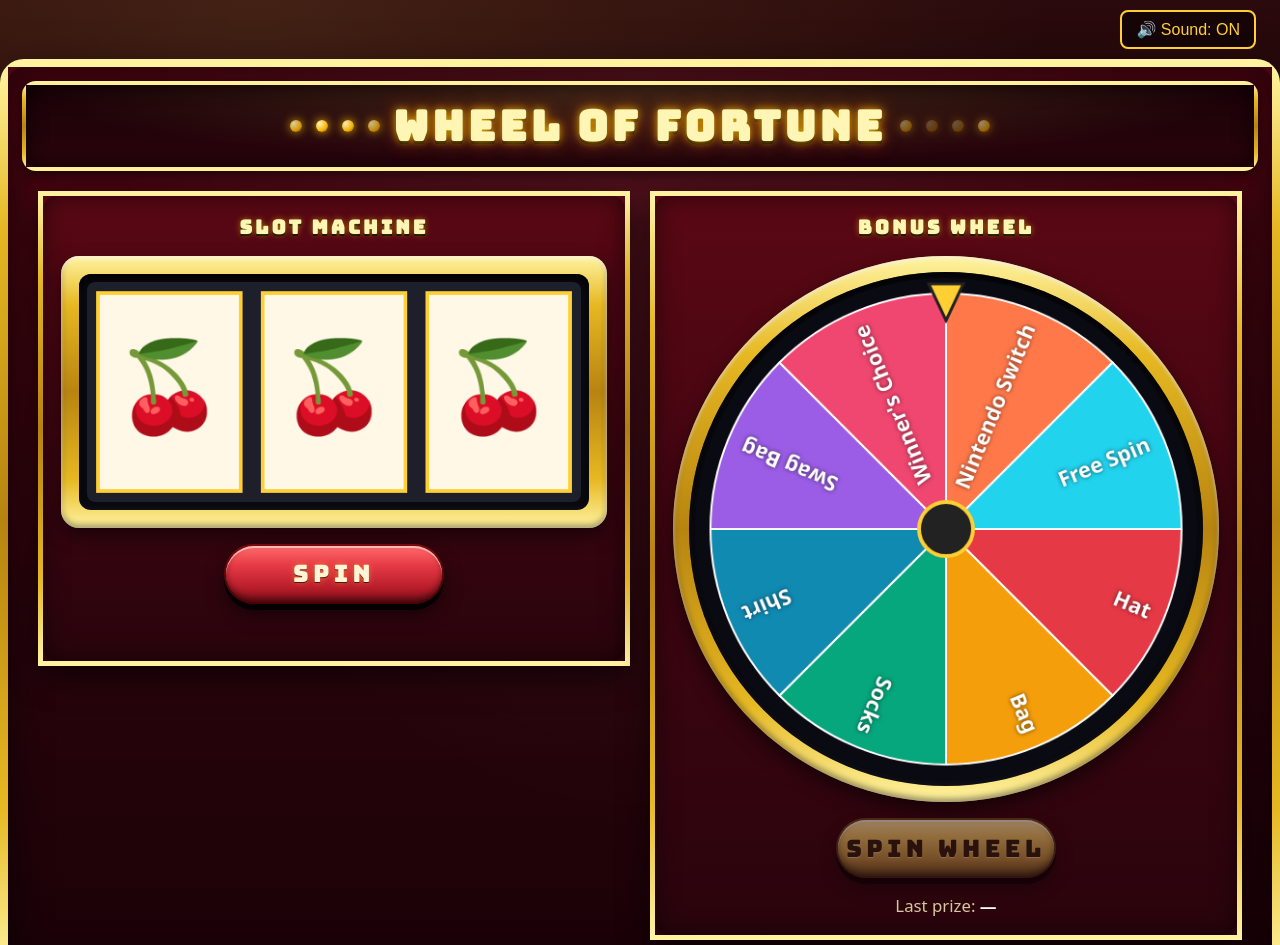
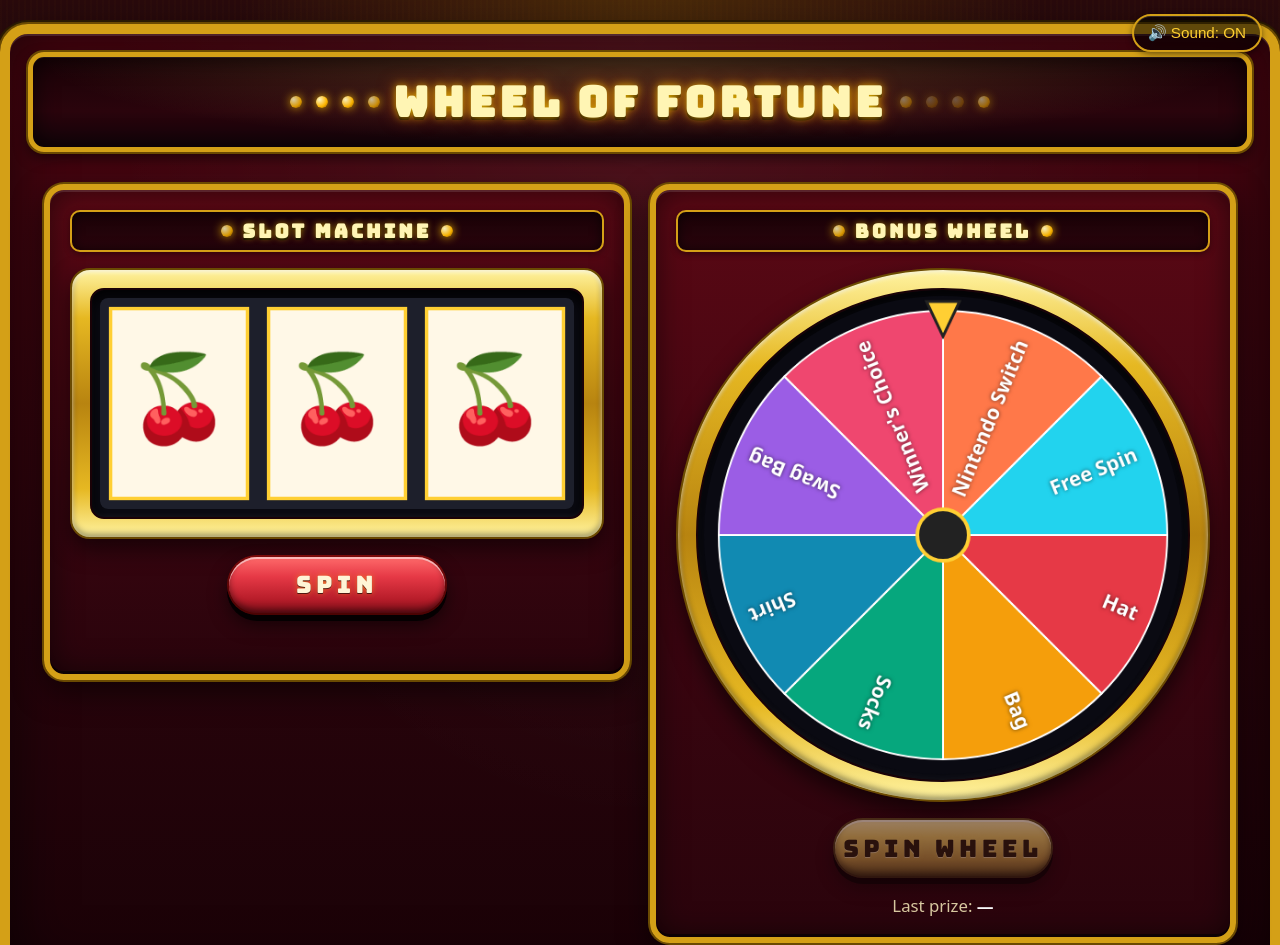
Before and after one commit to jbaugment/wheel-of-fortune, a website built with Vite: page index.html in a window 1280 px wide. Shown: the top 945 px of the page. Built offline with nearby package versions, Linux system fonts and the light colour scheme.

Commit message:
Whole-page casino cabinet: solid gold borders, sub-marquees with lights, casino-styled modal, fixed-floating sound toggle, wood-grain body bg

```diff
--- a/index.html
+++ b/index.html
@@ -39,7 +39,11 @@
 
       <div class="stage">
         <section class="panel slot-panel" aria-label="Slot machine">
-          <h2 class="sub-marquee">Slot Machine</h2>
+          <div class="sub-marquee">
+            <span class="marquee-light"></span>
+            <h2 class="sub-marquee-title">Slot Machine</h2>
+            <span class="marquee-light"></span>
+          </div>
           <div class="reels-bezel">
             <div class="reels-window">
               <canvas
@@ -63,7 +67,11 @@
         </section>
 
         <section class="panel wheel-panel" aria-label="Bonus wheel">
-          <h2 class="sub-marquee">Bonus Wheel</h2>
+          <div class="sub-marquee">
+            <span class="marquee-light"></span>
+            <h2 class="sub-marquee-title">Bonus Wheel</h2>
+            <span class="marquee-light"></span>
+          </div>
           <div class="wheel-bezel">
             <div class="wheel-window">
               <canvas
--- a/src/styles.css
+++ b/src/styles.css
@@ -1,5 +1,6 @@
 :root {
   --bg: #160407;
+  --panel: #2a040c;
   --panel-velvet: linear-gradient(
     180deg,
     #5a0814 0%,
@@ -14,6 +15,9 @@
     #e6b822 82%,
     #fff3a0 100%
   );
+  --brass-flat: #d4a017;
+  --brass-dark: #6a4a02;
+  --brass-light: #ffe680;
   --accent: #ffcf33;
   --accent-2: #ef476f;
   --text: #f8f9fa;
@@ -28,19 +32,31 @@ html,
 body {
   margin: 0;
   padding: 0;
-  /* Casino velvet + dark wood backdrop. Static — no animations on body. */
+  /* Casino floor: dark velvet + wood grain hints. Static — no animations on body. */
   background:
     radial-gradient(
-      ellipse at 20% 0%,
-      rgba(255, 200, 80, 0.12),
+      ellipse at 50% -10%,
+      rgba(255, 215, 0, 0.18),
+      transparent 45%
+    ),
+    radial-gradient(
+      ellipse at 15% 110%,
+      rgba(120, 0, 30, 0.55),
       transparent 55%
     ),
     radial-gradient(
-      ellipse at 80% 100%,
-      rgba(120, 0, 30, 0.55),
-      transparent 60%
+      ellipse at 85% 110%,
+      rgba(80, 30, 10, 0.55),
+      transparent 55%
     ),
-    linear-gradient(180deg, #2a0a0c 0%, #1a0407 50%, #0a0203 100%);
+    repeating-linear-gradient(
+      90deg,
+      rgba(60, 25, 10, 0.18) 0px,
+      rgba(60, 25, 10, 0.18) 2px,
+      transparent 2px,
+      transparent 6px
+    ),
+    linear-gradient(180deg, #2a0a0c 0%, #14040a 50%, #060102 100%);
   background-attachment: fixed;
   color: var(--text);
   font-family:
@@ -52,20 +68,24 @@ body {
 }
 
 .topbar {
-  display: flex;
-  align-items: center;
-  justify-content: flex-end;
-  padding: 10px 24px;
+  position: fixed;
+  top: 14px;
+  right: 18px;
+  z-index: 50;
+  padding: 0;
 }
 
 .sound-toggle {
-  background: rgba(0, 0, 0, 0.45);
-  border: 2px solid var(--accent);
+  background: rgba(0, 0, 0, 0.55);
+  border: 2px solid var(--brass-flat);
   color: var(--accent);
   padding: 8px 14px;
-  border-radius: 8px;
-  font-size: 1rem;
+  border-radius: 999px;
+  font-size: 0.95rem;
   cursor: pointer;
+  box-shadow:
+    inset 0 1px 0 rgba(255, 255, 255, 0.15),
+    0 2px 6px rgba(0, 0, 0, 0.5);
 }
 
 .sound-toggle:hover {
@@ -76,17 +96,20 @@ body {
 
 .cabinet {
   max-width: 1280px;
-  margin: 0 auto 32px;
-  padding: 14px;
-  border-radius: 24px;
+  margin: 24px auto 40px;
+  padding: 18px;
+  border-radius: 28px;
   background:
-    radial-gradient(ellipse at top, rgba(255, 255, 255, 0.05), transparent 60%),
+    radial-gradient(ellipse at top, rgba(255, 255, 255, 0.06), transparent 60%),
     linear-gradient(180deg, #4a0510 0%, #2a040c 60%, #1a0207 100%);
-  border: 8px solid transparent;
-  border-image: var(--brass) 1;
+  border: 10px solid var(--brass-flat);
   box-shadow:
-    0 20px 50px rgba(0, 0, 0, 0.7),
-    inset 0 0 40px rgba(0, 0, 0, 0.6);
+    0 0 0 2px #6a4a02,
+    0 0 0 4px #2a1a02,
+    inset 0 2px 0 rgba(255, 255, 255, 0.12),
+    inset 0 -3px 0 rgba(0, 0, 0, 0.5),
+    0 24px 60px rgba(0, 0, 0, 0.75),
+    inset 0 0 60px rgba(0, 0, 0, 0.6);
 }
 
 .stage {
@@ -105,20 +128,39 @@ body {
 
 .panel {
   background: var(--panel-velvet);
-  border: 5px solid transparent;
-  border-image: var(--brass) 1;
-  border-radius: 18px;
-  padding: 18px;
+  border: 6px solid var(--brass-flat);
+  border-radius: 20px;
+  padding: 20px;
   display: flex;
   flex-direction: column;
   align-items: center;
   gap: 16px;
   box-shadow:
+    inset 0 2px 0 rgba(255, 255, 255, 0.12),
+    inset 0 -3px 0 rgba(0, 0, 0, 0.55),
+    0 0 0 2px #6a4a02,
     0 12px 30px rgba(0, 0, 0, 0.55),
-    inset 0 0 24px rgba(0, 0, 0, 0.5);
+    inset 0 0 30px rgba(0, 0, 0, 0.55);
 }
 
+/* Small per-panel marquee strip ("SLOT MACHINE", "BONUS WHEEL"). */
 .sub-marquee {
+  display: flex;
+  align-items: center;
+  justify-content: center;
+  gap: 10px;
+  width: 100%;
+  margin: 0;
+  padding: 6px 14px;
+  border-radius: 10px;
+  background: linear-gradient(180deg, #1a0207, #2a040c);
+  border: 2px solid var(--brass-flat);
+  box-shadow:
+    inset 0 0 12px rgba(0, 0, 0, 0.7),
+    0 2px 6px rgba(0, 0, 0, 0.4);
+}
+
+.sub-marquee-title {
   margin: 0;
   font-family: "Bungee", system-ui, sans-serif;
   font-size: 1.2rem;
@@ -126,7 +168,7 @@ body {
   color: #fff5b4;
   text-transform: uppercase;
   text-shadow:
-    0 0 6px rgba(255, 215, 0, 0.5),
+    0 0 6px rgba(255, 215, 0, 0.55),
     0 2px 0 #000;
 }
 
@@ -179,17 +221,18 @@ canvas {
   justify-content: center;
   gap: 14px;
   width: 100%;
-  padding: 14px 22px;
-  margin-bottom: 4px;
-  border-radius: 14px;
+  padding: 18px 26px;
+  margin-bottom: 16px;
+  border-radius: 16px;
   background:
-    radial-gradient(ellipse at top, rgba(255, 215, 100, 0.18), transparent 70%),
-    linear-gradient(180deg, #1a0207, #2a040c);
-  border: 4px solid transparent;
-  border-image: var(--brass) 1;
+    radial-gradient(ellipse at top, rgba(255, 215, 100, 0.22), transparent 70%),
+    linear-gradient(180deg, #1a0207, #2a040c 60%, #14040a);
+  border: 5px solid var(--brass-flat);
   box-shadow:
-    inset 0 0 20px rgba(0, 0, 0, 0.7),
-    0 4px 12px rgba(0, 0, 0, 0.5);
+    inset 0 0 24px rgba(0, 0, 0, 0.75),
+    inset 0 1px 0 rgba(255, 255, 255, 0.12),
+    0 0 0 2px #6a4a02,
+    0 6px 14px rgba(0, 0, 0, 0.55);
 }
 
 .marquee-title {
@@ -251,27 +294,22 @@ canvas {
 .reels-bezel {
   width: 100%;
   padding: 18px;
-  border-radius: 18px;
-  background: linear-gradient(
-    180deg,
-    #fff3a0 0%,
-    #e6b822 18%,
-    #b88410 50%,
-    #e6b822 82%,
-    #fff3a0 100%
-  );
+  border-radius: 20px;
+  background: var(--brass);
+  border: 2px solid #6a4a02;
   box-shadow:
-    0 8px 18px rgba(0, 0, 0, 0.5),
+    0 10px 22px rgba(0, 0, 0, 0.55),
     inset 0 2px 4px rgba(255, 255, 255, 0.7),
     inset 0 -3px 6px rgba(0, 0, 0, 0.4);
 }
 
 .reels-window {
-  border-radius: 12px;
+  border-radius: 14px;
   padding: 8px;
   background: #0a0a12;
+  border: 2px solid #1a0207;
   box-shadow:
-    inset 0 6px 14px rgba(0, 0, 0, 0.85),
+    inset 0 8px 16px rgba(0, 0, 0, 0.9),
     inset 0 -2px 4px rgba(255, 255, 255, 0.05);
 }
 
@@ -283,15 +321,16 @@ canvas {
   height: auto;
 }
 
-/* ----- Bonus wheel bezel (matches reels bezel — gold + recessed) ----- */
+/* ----- Bonus wheel bezel (matches reels bezel — gold + recessed circle) ----- */
 
 .wheel-bezel {
   width: 100%;
-  padding: 16px;
+  padding: 18px;
   border-radius: 50%;
   background: var(--brass);
+  border: 2px solid #6a4a02;
   box-shadow:
-    0 8px 18px rgba(0, 0, 0, 0.55),
+    0 10px 22px rgba(0, 0, 0, 0.6),
     inset 0 2px 4px rgba(255, 255, 255, 0.7),
     inset 0 -3px 6px rgba(0, 0, 0, 0.45);
 }
@@ -300,8 +339,9 @@ canvas {
   border-radius: 50%;
   padding: 6px;
   background: #0a0a12;
+  border: 2px solid #1a0207;
   box-shadow:
-    inset 0 6px 16px rgba(0, 0, 0, 0.85),
+    inset 0 8px 18px rgba(0, 0, 0, 0.9),
     inset 0 -2px 6px rgba(255, 255, 255, 0.05);
 }
 
@@ -432,18 +472,32 @@ canvas {
 }
 
 .modal-card {
-  background: var(--panel);
-  border: 4px solid var(--accent);
-  border-radius: 18px;
+  background:
+    radial-gradient(ellipse at top, rgba(255, 215, 100, 0.16), transparent 65%),
+    var(--panel-velvet);
+  border: 6px solid var(--brass-flat);
+  border-radius: 20px;
   padding: 36px 48px;
   text-align: center;
   max-width: 90vw;
+  box-shadow:
+    0 0 0 2px #6a4a02,
+    inset 0 2px 0 rgba(255, 255, 255, 0.12),
+    inset 0 -3px 0 rgba(0, 0, 0, 0.5),
+    inset 0 0 30px rgba(0, 0, 0, 0.55),
+    0 24px 60px rgba(0, 0, 0, 0.7);
 }
 
 .modal-card h2 {
   margin: 0 0 12px;
-  color: var(--accent);
+  font-family: "Bungee", system-ui, sans-serif;
+  letter-spacing: 0.08em;
+  color: #fff5b4;
   font-size: 2rem;
+  text-transform: uppercase;
+  text-shadow:
+    0 0 6px rgba(255, 215, 0, 0.6),
+    0 2px 0 #000;
 }
 
 .modal-card .prize-label {
@@ -452,3 +506,13 @@ canvas {
   font-weight: 800;
   color: var(--text);
 }
+
+.modal-card .big-btn {
+  background: linear-gradient(180deg, #ffe680 0%, #f6c324 50%, #c8890b 100%);
+  color: #2a1c00;
+  border: 2px solid #6a4a02;
+  box-shadow:
+    inset 0 2px 0 rgba(255, 255, 255, 0.5),
+    inset 0 -2px 0 rgba(0, 0, 0, 0.25),
+    0 4px 10px rgba(0, 0, 0, 0.45);
+}
```
